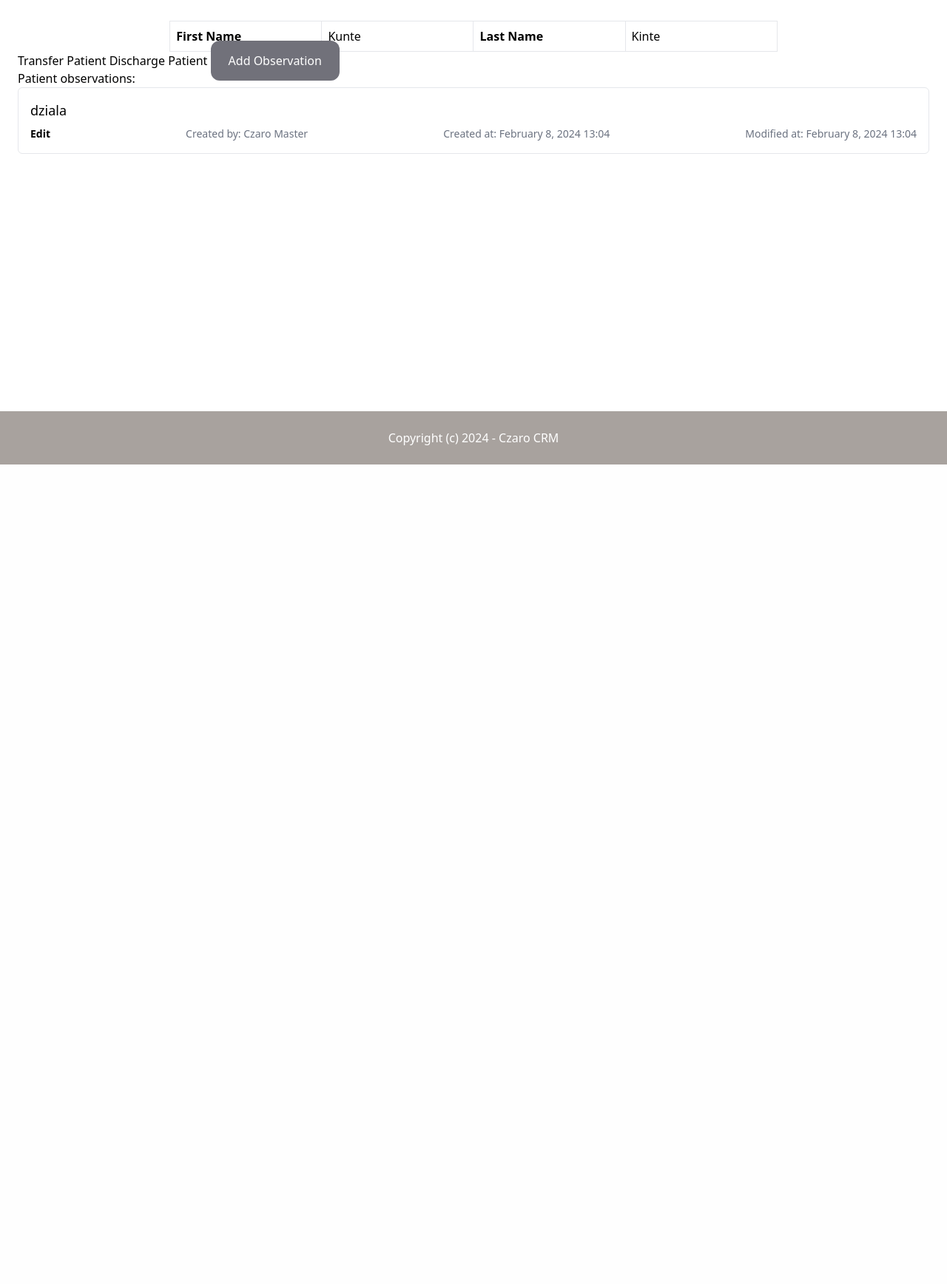
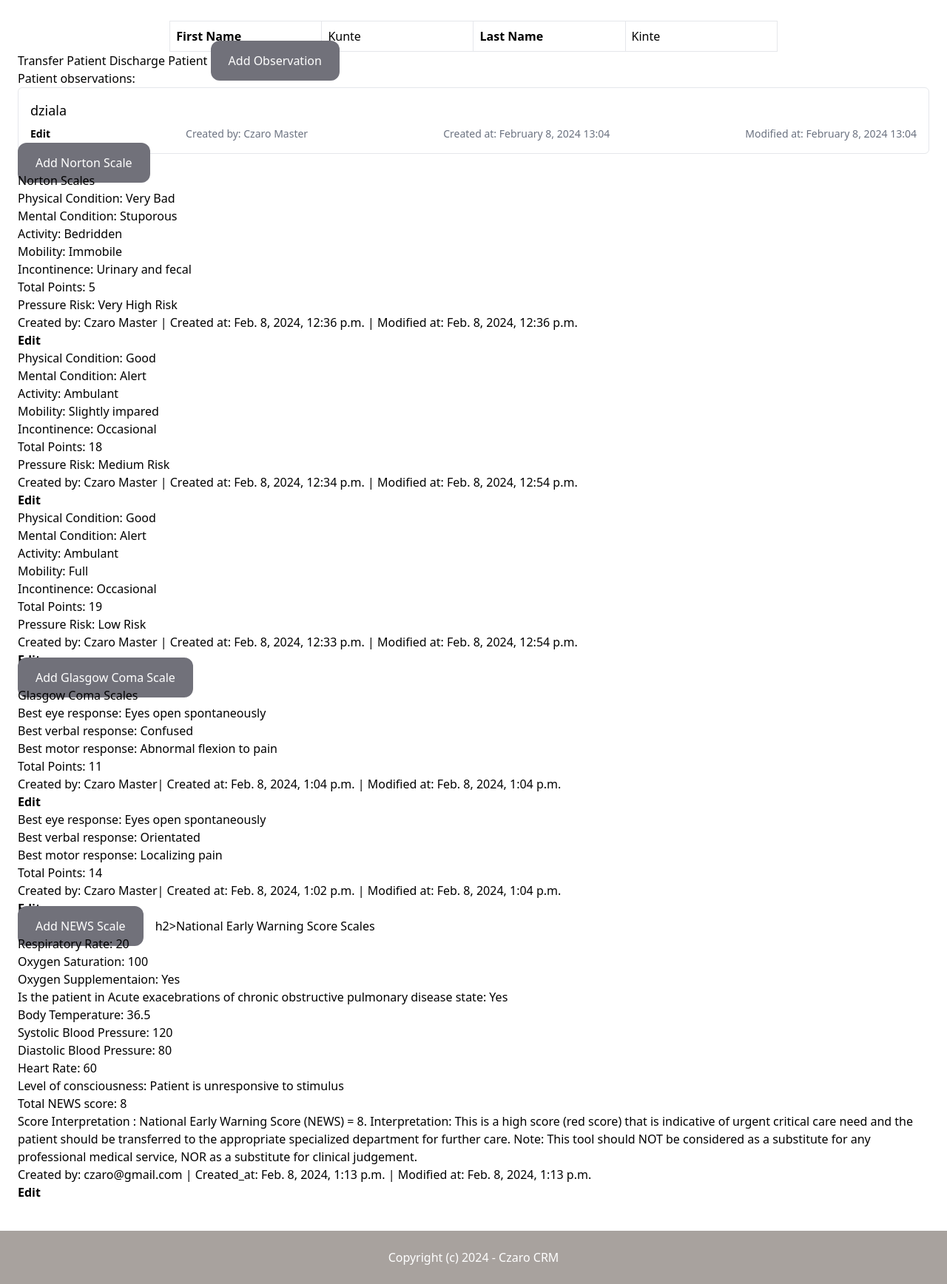
Before and after one commit to MrCzaro/Czaro_CRM, a Django app: page /department/fdb719d8-fcf5-4eb6-a79b-0c5d1c78bb74/hospitalization/ in a window 1280 px wide. Shown: the part 172-1908 px from the top of the page at 74% size. Before the commit the page ends 800 px from the top, so only its background shows below. Run offline with Django 5.2, Linux system fonts and the light colour scheme; a user stored in the database is signed in; data comes from the database, SQL or seed files in the repository; both versions use the stored data as it was after the commit; some libraries are stand-ins or nearby versions.

Commit message:
Update_2 8/2/24

```diff
--- a/department/views.py
+++ b/department/views.py
@@ -1,21 +1,29 @@
 from django.shortcuts import redirect,render, get_object_or_404
 from django.contrib.auth.decorators import login_required
 
-
+from datetime import datetime, time
 
 from django.utils import timezone
 from .models import Department, Hospitalization, Observation
-from .forms import DepartmentForm, ObservationForm, HospitalizationForm, TransferPatientForm, DischargeFrom
+from .forms import DepartmentForm, ObservationForm, HospitalizationForm, TransferPatientForm, DischargeForm
 from patient.models import Patient
+from scales.models import NortonScale, GlasgowComaScale, NewsScale
 
 @login_required(login_url="/login/")
 def hospitalization_detail(request, hospitalization_id):
     hospitalization = get_object_or_404(Hospitalization, id=hospitalization_id)
     observations = Observation.objects.filter(hospitalization=hospitalization)
+    norton_scales = NortonScale.objects.filter(hospitalization=hospitalization)
+    glasgow_scales = GlasgowComaScale.objects.filter(hospitalization=hospitalization)
+    news_scales = NewsScale.objects.filter(hospitalization=hospitalization)
     context = {
+        "glasgow_scales" : glasgow_scales,
+        "hospitalization" : hospitalization,
+        "observations" : observations,
+        "news_scales" : news_scales,
+        "norton_scales" : norton_scales,
         "title" : "Hospitalization Detail",
-        "hospitalization" : hospitalization,
-        "observations" : observations
+
     }
 
     return render(request, "hospitalization_detail.html", context)
@@ -79,21 +87,30 @@ def discharge_patient(request, hospitalization_id):
     hospitalization = get_object_or_404(Hospitalization, id=hospitalization_id)
 
     if request.method == "POST":
-        form = DischargeFrom(request.POST)
+        form = DischargeForm(request.POST)
         if form.is_valid():
-            dicharge_date = form.cleaned_data['dicharge_date']
-            hospitalization.dicharged_on = dicharge_date
+            discharge_date = form.cleaned_data['discharge_date']
+            discharge_time = form.cleaned_data['discharge_time']
+            discharge_datetime = datetime.combine(discharge_date, discharge_time)
+            # dicharge_date = form.cleaned_data['dicharge_date']
+            hospitalization.dicharged_on = discharge_datetime
             hospitalization.is_discharged = True
             hospitalization.save()
             return redirect("department:department_detail", hospitalization.department.id)
     else:
-        form = DischargeFrom()
 
-    context = {
-        "form" : form,
-        "title" : "Discharge Patient",
-        "hospitalization" : hospitalization
-    }
+    # Set default values for date and time
+        default_discharge_date = timezone.now().strftime('%Y-%m-%d')
+        default_discharge_time = timezone.now().strftime('%H:%M')
+        form = DischargeForm()
+        context = {
+            'form': form,
+            'title': 'Discharge Patient',
+            'hospitalization': hospitalization,
+            'default_discharge_date': default_discharge_date,
+            'default_discharge_time': default_discharge_time,
+        }
+
 
     return render(request, "discharge_patient.html", context)
 
--- a/scales/models.py
+++ b/scales/models.py
@@ -90,7 +90,7 @@ class NortonScale(models.Model):
         ordering = ("-created_at",)
 
     def __str__(self):
-        return f"{self.patient.first_name}"
+        return f"{self.hospitalization.patient.first_name} points {self.total_points}"
 
 
 
@@ -182,7 +182,7 @@ class NewsScale(models.Model):
     is_on_oxygen = models.BooleanField(choices=YES_NO_CHOICES, default=NO)
     #AECOPD state - Acute exacebrations of chronic obstructive pulmonary disease
     aecopd_state = models.BooleanField(choices=YES_NO_CHOICES, default=NO)
-    temperature = models.DecimalField(max_digits=4, decimal_places=2,validators=[MinValueValidator(0), MaxValueValidator(50)])
+    temperature = models.DecimalField(max_digits=3, decimal_places=1,validators=[MinValueValidator(0), MaxValueValidator(50)])
     systolic_blood_pressure = models.IntegerField(validators=[MinValueValidator(0), MaxValueValidator(300)])
     diastolic_blood_pressure = models.IntegerField(validators=[MinValueValidator(0), MaxValueValidator(200)])
     heart_rate = models.IntegerField(validators=[MinValueValidator(0), MaxValueValidator(300)])
--- a/scales/urls.py
+++ b/scales/urls.py
@@ -4,10 +4,10 @@ from . import views
 app_name = "scales"
 
 urlpatterns = [
-    path("<uuid:patient_id>/norton-add/", views.add_norton_scale, name="norton_add"),
-    path("<uuid:patient_id>/norton-edit/<uuid:norton_id>/", views.edit_norton_scale, name="norton_edit"),
-    path("<uuid:patient_id>/glasgow-add/", views.add_glasgow_scale, name="glasgow_add"),
-    path("<uuid:patient_id>/glasgow-edit/<uuid:glasgow_id>/", views.edit_glasgow_scale, name="glasgow_edit"),
-    path("<uuid:patient_id>/news-add/", views.add_news_scale, name="news_add"),
-    path("<uuid:patient_id>/news-edit/<uuid:news_id>/", views.edit_news_scale, name="news_edit"),
+    path("<uuid:patient_id>/<uuid:hospitalization_id>/norton-add/", views.create_norton_scale, name="norton_create"),
+    path("<uuid:patient_id>/<uuid:hospitalization_id>/norton-edit/<uuid:norton_id>/", views.update_norton_scale, name="norton_update"),
+    path("<uuid:patient_id>/<uuid:hospitalization_id>/glasgow-add/", views.create_glasgow_scale, name="glasgow_create"),
+    path("<uuid:patient_id>/<uuid:hospitalization_id>/glasgow-edit/<uuid:glasgow_id>/", views.update_glasgow_scale, name="glasgow_update"),
+    path("<uuid:patient_id>/<uuid:hospitalization_id>/news-add/", views.create_news_scale, name="news_create"),
+    path("<uuid:patient_id>/<uuid:hospitalization_id>/news-edit/<uuid:news_id>/", views.update_news_scale, name="news_update"),
 ]
--- a/templates/#patient_page.html
+++ b/templates/#patient_page.html
@@ -58,7 +58,7 @@
       <p>Pressure Risk: {{ norton_scale.pressure_risk }}</p>
       <p>Created by: {{ norton_scale.created_by.first_name }} {{ norton_scale.created_by.last_name }}  | Created at: {{ norton_scale.created_at}} | Modified at: {{ norton_scale.modified_at }}</p>
     {% if norton_scale.created_by == user %}
-        <a href="{% url 'scales:norton_edit' patient_id=patient.id norton_id=norton_scale.id %}" class="font-bold text-black mr-3">Edit</a>
+        <a href="{% url 'scales:norton_update' hospitalization.patient.id norton_scale.id %}" class="font-bold text-black mr-3">Edit</a>
     {% endif %}
     </li>
   {% endfor %}
--- a/templates/discharge_patient.html
+++ b/templates/discharge_patient.html
@@ -11,11 +11,13 @@
         {% csrf_token %}
 
         <label for="id_discharge_date">Discharge Date:</label>
-        <input type="datetime-local" name="discharge_date" id="id_discharge_date" required>
+        <input type="date" name="discharge_date" id="id_discharge_date" required value="{{ default_discharge_date|default:'' }}">
+
+        <label for="id_discharge_time">Discharge Time:</label>
+        <input type="time" name="discharge_time" id="id_discharge_time" required value="{{ default_discharge_time|default:'' }}">
 
         <button type="submit">Discharge</button>
     </form>
-
     <p><a href="{% url 'department:department_detail' hospitalization.department.id %}">Back to Department</a></p>
 
 </body>
--- a/templates/hospitalization_detail.html
+++ b/templates/hospitalization_detail.html
@@ -43,13 +43,73 @@
             </div>
             {% endfor %}
 
+        </ul>
+        {% else %}
+        <p>No observations for this hospitalization.</p>
+        {% endif %}
 
-        </ul>
-    {% else %}
-        <p>No observations for this hospitalization.</p>
+    <a href="{% url 'scales:norton_create'  hospitalization.patient.id hospitalization.id %}" class="py-4 px-6 bg-zinc-500 rounded-xl text-white">Add Norton Scale</a>
+    <h2>Norton Scales</h2>
+<ul>
+  {% for norton_scale in norton_scales %}
+    <li>
+      <p>Physical Condition: {{ norton_scale.get_physical_condition_display }}</p>
+      <p>Mental Condition: {{ norton_scale.get_mental_condition_display }}</p>
+      <p>Activity: {{ norton_scale.get_activity_display }}</p>
+      <p>Mobility: {{ norton_scale.get_mobility_display }}</p>
+      <p>Incontinence: {{ norton_scale.get_incontinence_display }}</p>
+      <p>Total Points: {{ norton_scale.total_points }}</p>
+      <p>Pressure Risk: {{ norton_scale.pressure_risk }}</p>
+      <p>Created by: {{ norton_scale.created_by.first_name }} {{ norton_scale.created_by.last_name }}  | Created at: {{ norton_scale.created_at}} | Modified at: {{ norton_scale.modified_at }}</p>
+    {% if norton_scale.created_by == user %}
+        <a href="{% url 'scales:norton_update' hospitalization.patient.id hospitalization.id norton_scale.id %}" class="font-bold text-black mr-3">Edit</a>
     {% endif %}
+    </li>
+  {% endfor %}
+</ul>
 
+<a href="{% url 'scales:glasgow_create' hospitalization.patient.id hospitalization.id %}" class="py-4 px-6 bg-zinc-500 rounded-xl text-white mr-3">Add Glasgow Coma Scale</a>
 
+<h2>Glasgow Coma Scales</h2>
+<ul>
+    {% for glasgow_scale in glasgow_scales %}
+        <li>
+            <p>Best eye response: {{ glasgow_scale.get_eye_response_display }}</p>
+            <p>Best verbal response: {{ glasgow_scale.get_verbal_response_display }}</p>
+            <p>Best motor response: {{ glasgow_scale.get_motor_response_display }}</p>
+            <p>Total Points: {{ glasgow_scale.total_points }}</p>
+            <p>Created by: {{ glasgow_scale.created_by.first_name }} {{ glasgow_scale.created_by.last_name }}| Created at: {{ glasgow_scale.created_at}} | Modified at: {{ glasgow_scale.modified_at }}</p>
+            {% if glasgow_scale.created_by == user %}
+                <a href="{% url 'scales:glasgow_update' hospitalization.patient.id hospitalization.id glasgow_scale.id %}" class="font-bold text-black mr-3">Edit</a>
+            {% endif %}
+            </li>
+    {% endfor %}
+</ul>
 
+<a href="{% url 'scales:news_create' hospitalization.patient.id hospitalization.id %}" class="py-4 px-6 bg-zinc-500 rounded-xl text-white mr-3">Add NEWS Scale</a>
+
+h2>National Early Warning Score Scales</h2>
+<ul>
+  {% for news_scale in news_scales %}
+    <li>
+      <p>Respiratory Rate: {{ news_scale.respiratory_rate }}</p>
+      <p>Oxygen Saturation: {{ news_scale.oxygen_saturation }}</p>
+      <p>Oxygen Supplementaion: {{ news_scale.get_is_on_oxygen_display }}</p>
+      <p>Is the patient in Acute exacebrations of chronic obstructive pulmonary disease state: {{ news_scale.get_aecopd_state_display }}</p>
+      <p>Body Temperature: {{ news_scale.temperature }}</p>
+      <p>Systolic Blood Pressure: {{ news_scale.systolic_blood_pressure }}</p>
+      <p>Diastolic Blood Pressure: {{ news_scale.diastolic_blood_pressure }}</p>
+      <p>Heart Rate: {{ news_scale.heart_rate }}</p>
+      <p>Level of consciousness: {{ news_scale.get_level_of_consciousness_display }} </p>
+      <p>Total NEWS score: {{ news_scale.total_score }}</p>
+      <p>Score Interpretation : {{ news_scale.score_interpretation }}
+      <p>Created by: {{ news_scale.created_by }} | Created_at: {{ news_scale.created_at}} | Modified at: {{ news_scale.modified_at }}</p>
+
+    {% if news_scale.created_by == user %}
+        <a href="{% url 'scales:news_update' hospitalization.patient.id hospitalization.id news_scale.id %}" class="font-bold text-black mr-3">Edit</a>
+    {% endif %}
+    </li>
+  {% endfor %}
+</ul>
 
 {% endblock %}
--- a/templates/scale_form.html
+++ b/templates/scale_form.html
@@ -24,7 +24,7 @@
 
         <div class="mt-6 flex justify-between">
           <button class="py-2 px-4 bg-blue-500 text-white rounded hover:bg-blue-700">Submit</button>
-          <a href="{% url 'patient:page' patient_id %}" class="text-gray-600 hover:underline">Back</a>
+          <a href="{% url 'department:hospitalization' hospitalization_id %}" class="text-gray-600 hover:underline">Back</a>
         </div>
       </form>
     </div>
```
Also changed, not shown: department/forms.py (+11 -4 lines), scales/views.py (+18 -18 lines), db.sqlite3.
